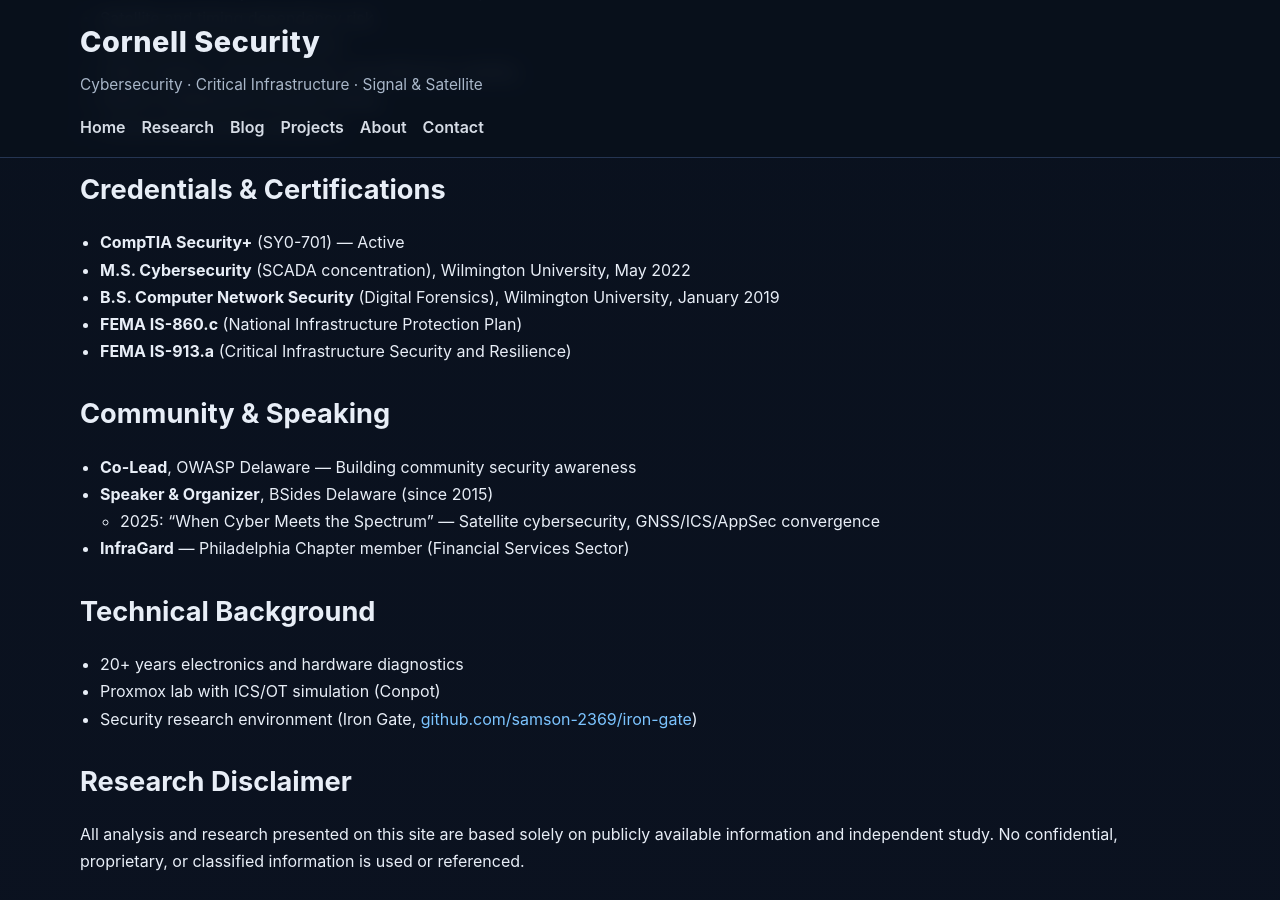
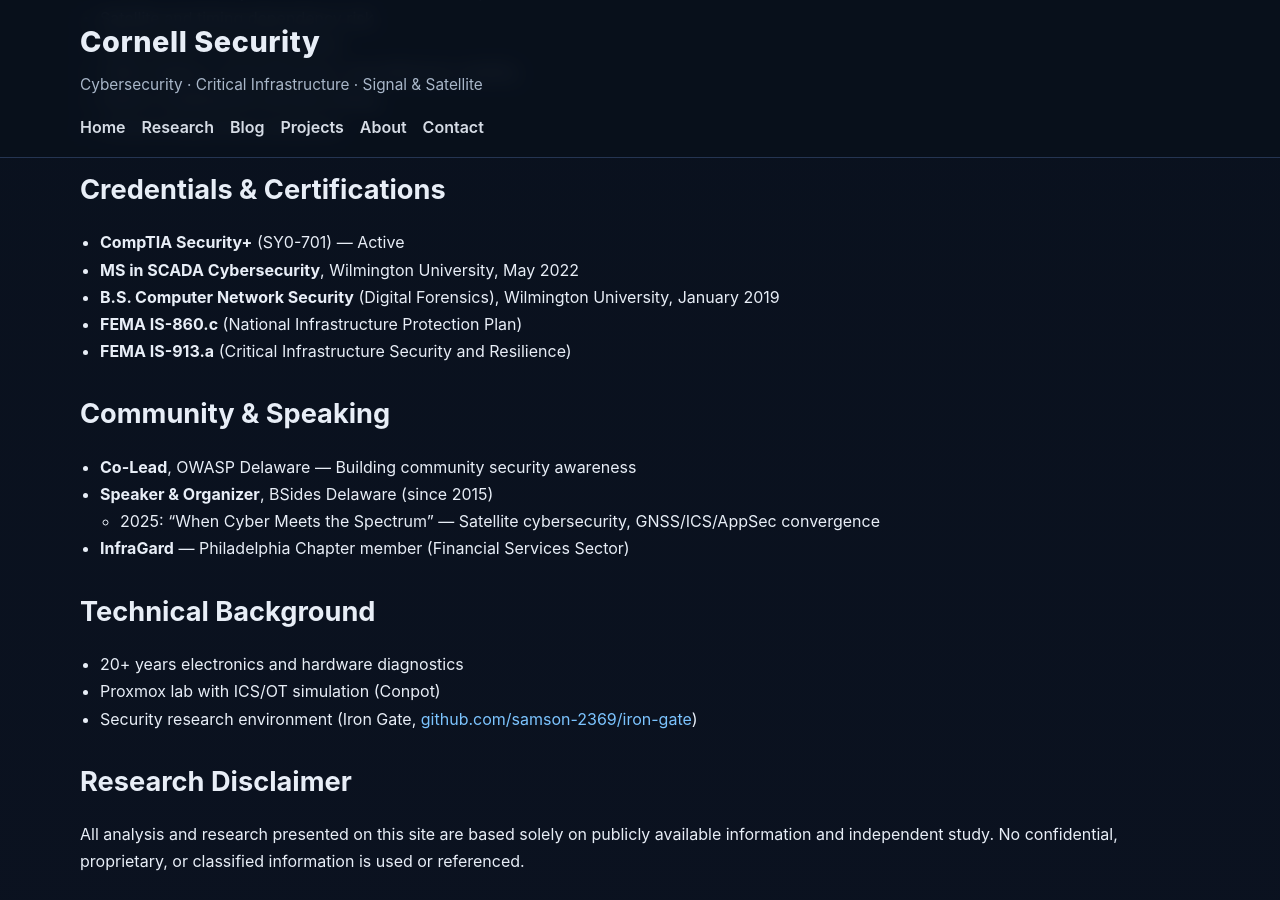
Before and after one commit to samson-2369/samson-2369.github.io, a Jekyll site: the page built from about.md, in a window 1280 px wide and 900 px high, scrolled down 1002 px. Built offline with Jekyll 4.4.1, drawn with Linux system fonts in a browser that asks for light colours.

Commit message:
About: update degree title to MS in SCADA Cybersecurity

```diff
--- a/about.md
+++ b/about.md
@@ -36,7 +36,7 @@
 ## Credentials & Certifications
 
 - **CompTIA Security+** (SY0-701) — Active
-- **M.S. Cybersecurity** (SCADA concentration), Wilmington University, May 2022
+- **MS in SCADA Cybersecurity**, Wilmington University, May 2022
 - **B.S. Computer Network Security** (Digital Forensics), Wilmington University, January 2019
 - **FEMA IS-860.c** (National Infrastructure Protection Plan)
 - **FEMA IS-913.a** (Critical Infrastructure Security and Resilience)
```
